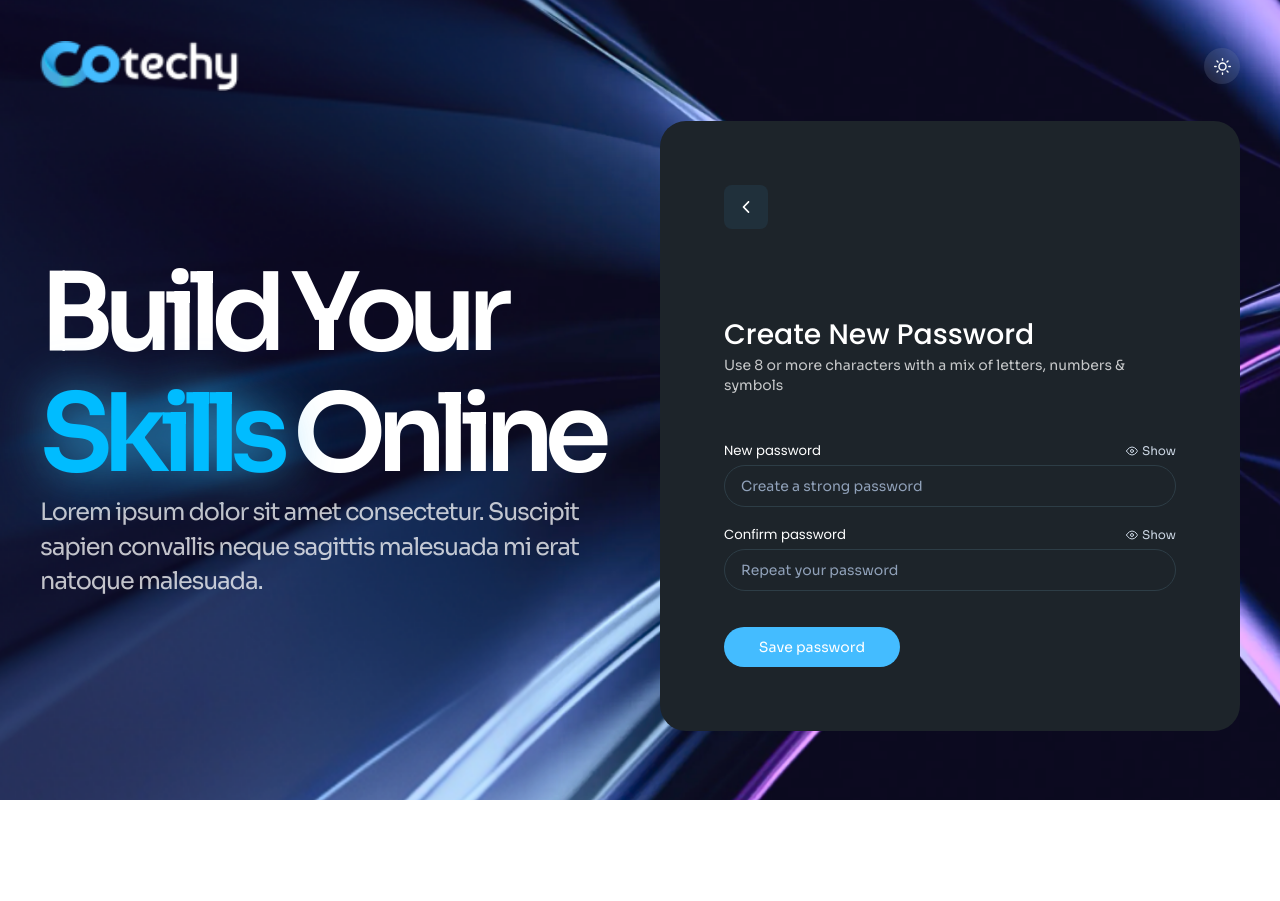
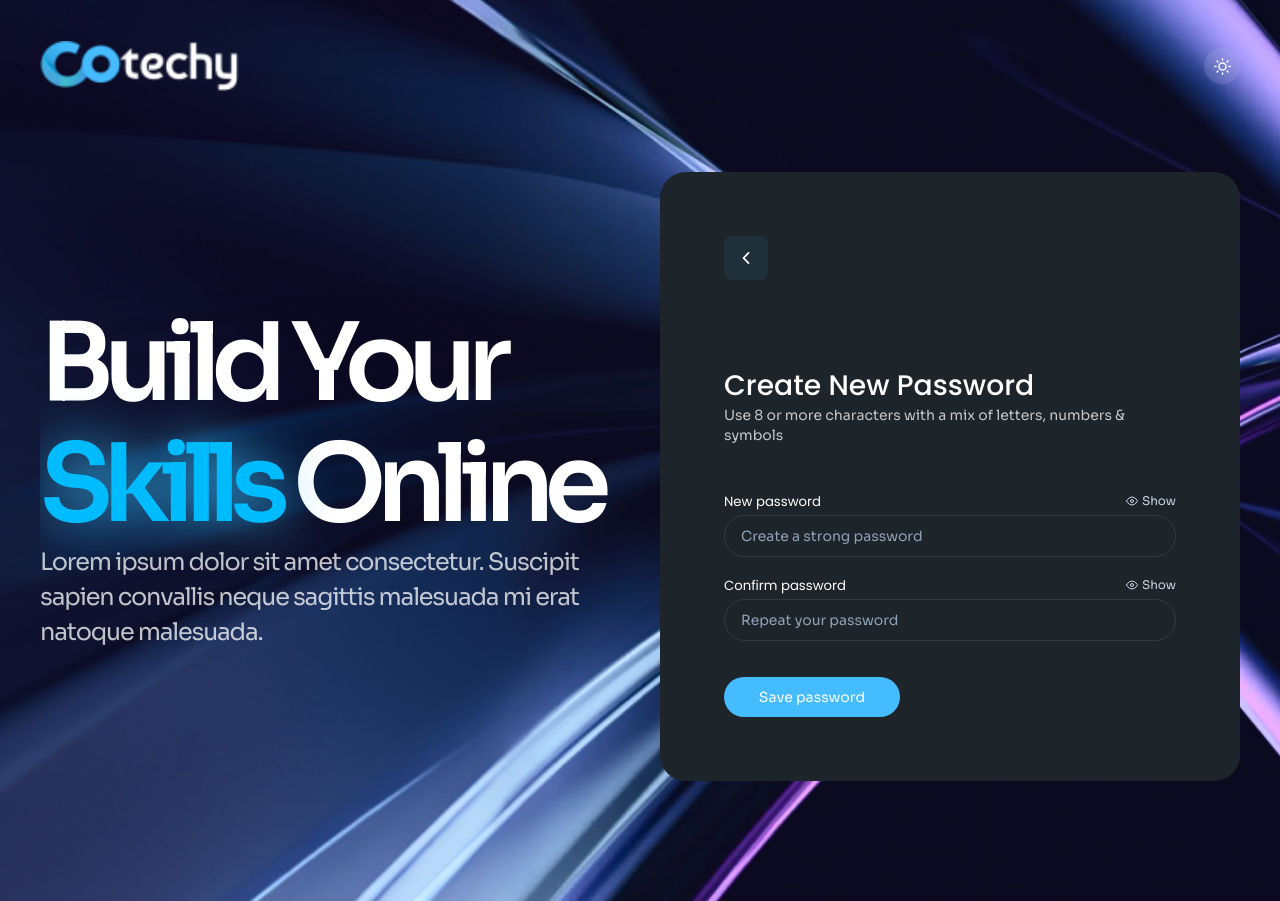
Before and after one commit to Adil-Ir/scalzey-frontend, a React (Vite) app: page /new-password in a window 1280 px wide. Before the commit the page ends 811 px from the top, so only its background shows below. Built offline with nearby package versions, Linux system fonts and the light colour scheme.

Commit message:
chat module updated

```diff
--- a/src/index.css
+++ b/src/index.css
@@ -2,6 +2,15 @@
 @import url("https://fonts.googleapis.com/css2?family=Poppins:wght@400;500;600&display=swap");
 @import "tailwindcss";
 @custom-variant dark (&:where(.dark, .dark *));
+
+html {
+  min-height: 100%;
+}
+
+body,
+#root {
+  min-height: 100%;
+}
 
 body {
   font-family: "Sora", sans-serif;
--- a/src/layouts/AuthLayout.tsx
+++ b/src/layouts/AuthLayout.tsx
@@ -11,7 +11,7 @@ export const AuthLayout = () => {
 
   return (
     <div
-      className="min-h-screen relative"
+      className="min-h-full relative flex flex-col"
       style={{
         backgroundImage: `url(${authHeroBg})`,
         backgroundSize: "cover",
@@ -19,7 +19,7 @@ export const AuthLayout = () => {
         backgroundRepeat: "no-repeat",
       }}
     >
-      <div className="max-w-360 mx-auto h-screen w-full p-4 md:p-6 xl:p-10">
+      <div className="max-w-360 mx-auto min-h-full w-full p-4 md:p-6 xl:p-10 flex flex-col flex-1">
         {/* Theme toggle — top right */}
         <div className="w-full flex justify-between items-center">
           <div className="">
@@ -39,7 +39,7 @@ export const AuthLayout = () => {
           </button>
         </div>
 
-        <div className="h-[calc(100%-52px)] flex items-center w-full">
+        <div className="flex-1 min-h-0 flex items-center w-full overflow-y-auto">
           <div className="w-full grid grid-cols-1 lg:grid-cols-2 gap-10 lg:gap-10 xl:gap-">
 
             <div className="hidden lg:flex w-full justify-center lg:justify-end">
```
